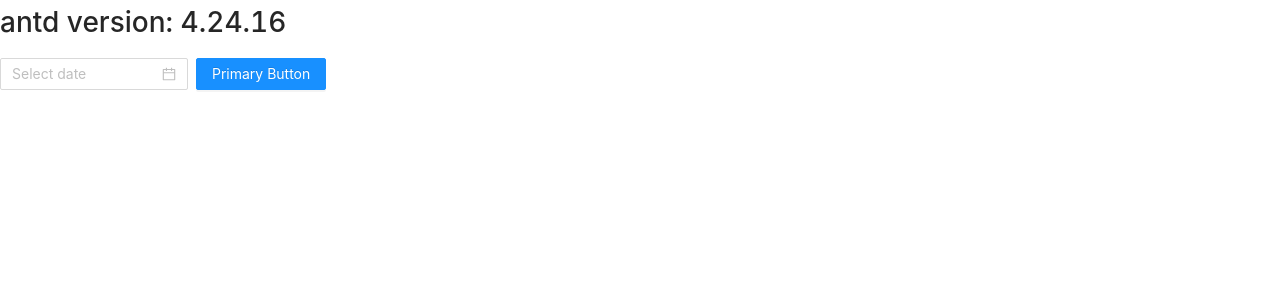
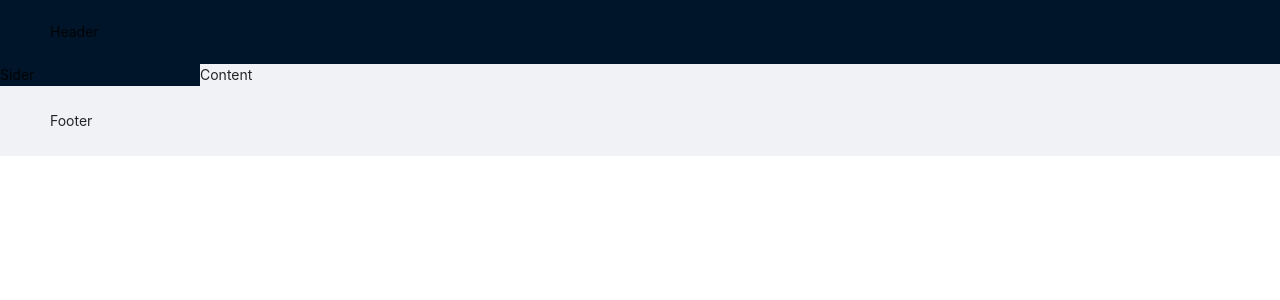
Before and after one commit to czl000/nextjs_demo, a Next.js app: page / in a window 1280 px wide. Shown: the top 300 px of the page. Built offline with nearby package versions, Linux system fonts and the light colour scheme.

Commit message:
新增布局代码

```diff
--- a/pages/index.js
+++ b/pages/index.js
@@ -1,14 +1,16 @@
-import { Button, DatePicker, Space, version } from "antd";
+import {Layout} from "antd";
+const { Header, Footer, Sider, Content } = Layout;
 
 function HomePage() {
     return (
-        <div >
-            <h1 class="text-3xl font-bold underline">antd version: {version}</h1>
-            <Space>
-                <DatePicker />
-                <Button type="primary">Primary Button</Button>
-            </Space>
-        </div>
+        <Layout>
+            <Header>Header</Header>
+            <Layout>
+                <Sider>Sider</Sider>
+                <Content>Content</Content>
+            </Layout>
+            <Footer>Footer</Footer>
+        </Layout>
     )
 }
 
```
